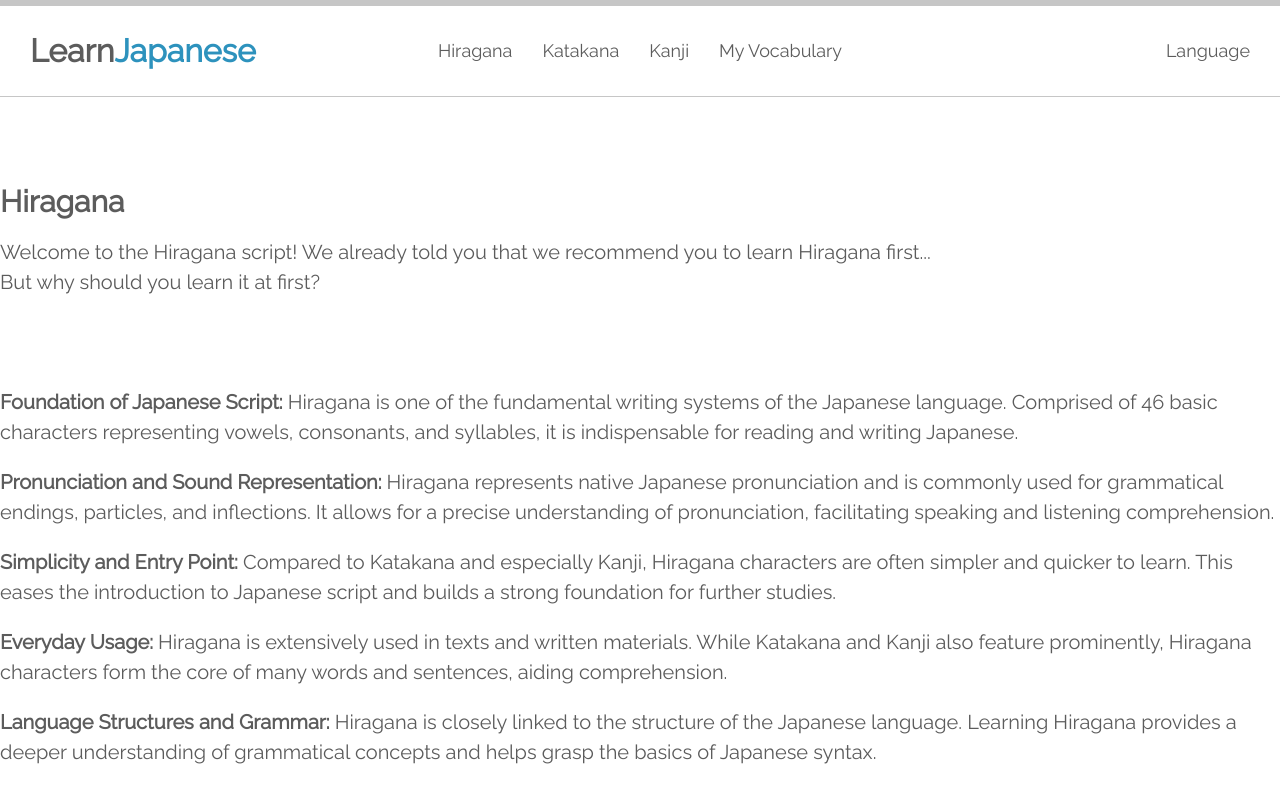
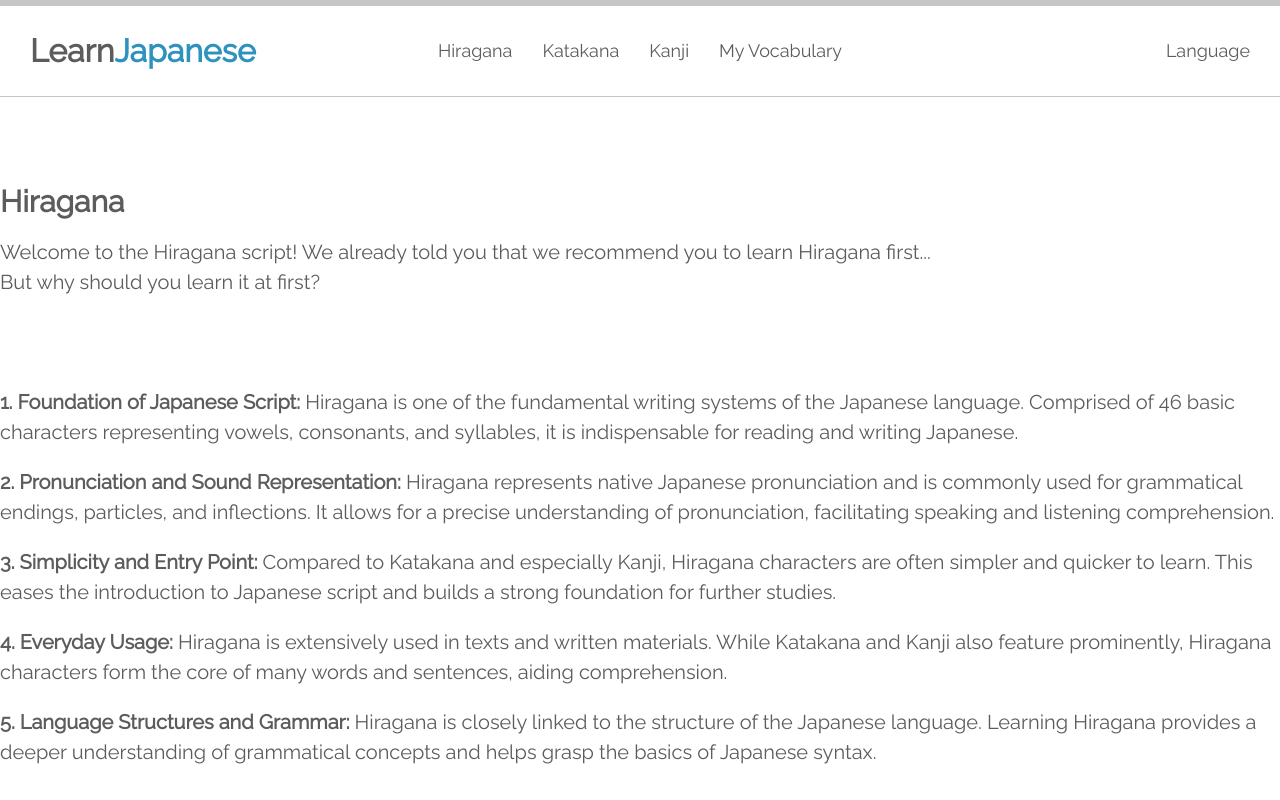
Before and after one commit to kutaykurt/learnjapanese, a React (Create React App) app: page /hiragana in a window 1280 px wide. Shown: the top 800 px of the page. Built offline with nearby package versions, Linux system fonts and the light colour scheme.

Commit message:
hiragana Seite verbessert

```diff
--- a/src/pages/Homepage/Hiragana/Hiragana.jsx
+++ b/src/pages/Homepage/Hiragana/Hiragana.jsx
@@ -3,7 +3,10 @@ import './hiragana.scss';
 import { fetchJapaneseData } from '../../../fetch';
 
 const Hiragana = () => {
-  const [japaneseData, setJapaneseData] = useState({ alphabet: [], vocabulary: [] });
+  const [japaneseData, setJapaneseData] = useState({
+    alphabet: [],
+    vocabulary: [],
+  });
 
   useEffect(() => {
     async function getJapaneseData() {
@@ -33,7 +36,9 @@ const Hiragana = () => {
       <div className="hiragana-reasons-list">
         <ol>
           <li>
-            <span className="list-title">Foundation of Japanese Script: </span>
+            <span className="list-title">
+              1. Foundation of Japanese Script:{' '}
+            </span>
             Hiragana is one of the fundamental writing systems of the Japanese
             language. Comprised of 46 basic characters representing vowels,
             consonants, and syllables, it is indispensable for reading and
@@ -41,7 +46,7 @@ const Hiragana = () => {
           </li>
           <li>
             <span className="list-title">
-              Pronunciation and Sound Representation:{' '}
+              2. Pronunciation and Sound Representation:{' '}
             </span>
             Hiragana represents native Japanese pronunciation and is commonly
             used for grammatical endings, particles, and inflections. It allows
@@ -49,20 +54,20 @@ const Hiragana = () => {
             and listening comprehension.
           </li>
           <li>
-            <span className="list-title">Simplicity and Entry Point: </span>
+            <span className="list-title">3. Simplicity and Entry Point: </span>
             Compared to Katakana and especially Kanji, Hiragana characters are
             often simpler and quicker to learn. This eases the introduction to
             Japanese script and builds a strong foundation for further studies.
           </li>
           <li>
-            <span className="list-title">Everyday Usage: </span>Hiragana is
+            <span className="list-title">4. Everyday Usage: </span>Hiragana is
             extensively used in texts and written materials. While Katakana and
             Kanji also feature prominently, Hiragana characters form the core of
             many words and sentences, aiding comprehension.
           </li>
           <li>
             <span className="list-title">
-              Language Structures and Grammar:{' '}
+              5. Language Structures and Grammar:{' '}
             </span>
             Hiragana is closely linked to the structure of the Japanese
             language. Learning Hiragana provides a deeper understanding of
@@ -75,13 +80,16 @@ const Hiragana = () => {
         <h3>Alphabet</h3>
         <table className="my-table">
           <tbody>
-            <tr className=''>
+            <tr className="">
               <th>Hiragama</th>
               <th>German pronouncing</th>
               <th>German</th>
             </tr>
             {japaneseData.alphabet.map((item, index) => (
-              <tr key={index} className='list-items-container equal-column-width'>
+              <tr
+                key={index}
+                className="list-items-container equal-column-width"
+              >
                 <td>{item.character}</td>
                 <td>{item.pronunciation}</td>
                 <td>{item.translation}</td>
--- a/src/pages/Homepage/Hiragana/hiragana.scss
+++ b/src/pages/Homepage/Hiragana/hiragana.scss
@@ -12,7 +12,9 @@
 .hiragana-reasons-list {
   margin: 90px 0px;
 
+
   li {
+    list-style-type: none;
     margin-bottom: 20px;
   }
 
```
